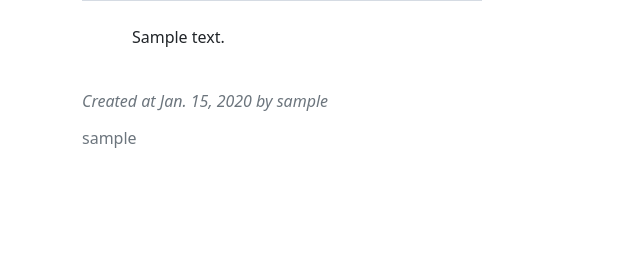
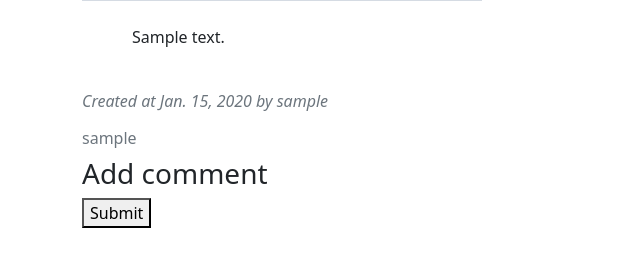
Before and after one commit to Ashkantvn/Blog-app, a Django app: page /posts/1 in a window 1280 px wide. Shown: the part 419-686 px from the top of the page, without its empty margins (0-640 px from the left). Run offline with Django 5.2, Linux system fonts and the light colour scheme; a user stored in the database is signed in; tables that the repository leaves empty hold one stand-in row (values such as "Sample post"); grey boxes marked "Sample" are stand-in pictures.

Commit message:
Add comments form in details page template

```diff
--- a/posts/templates/posts/posts_details.html
+++ b/posts/templates/posts/posts_details.html
@@ -21,4 +21,16 @@
         <h4 class="text-secondary h6"> {{post.slug}} </h4>
     </section>
 </article>
+<aside>
+    {% if user.is_authenticated %}
+    <div>
+        <h3> Add comment </h3>
+        <form action="{{post.get_absolute_url}}" method="post">
+            {% csrf_token %}
+            {{form}}
+            <button type="submit"> Submit </button>
+        </form>
+    </div>
+    {% endif %}
+</aside>
 {% endblock content %}
```
